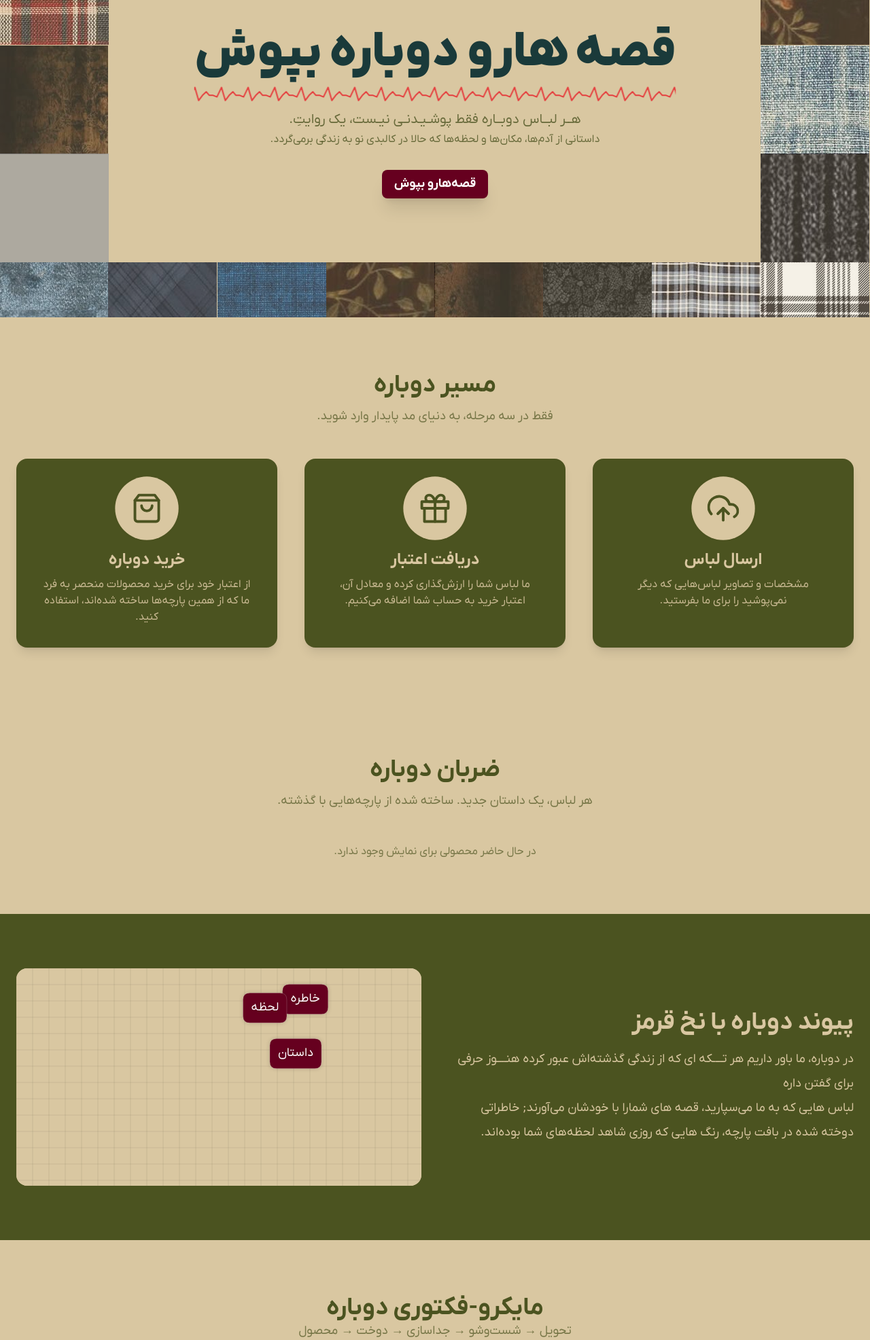
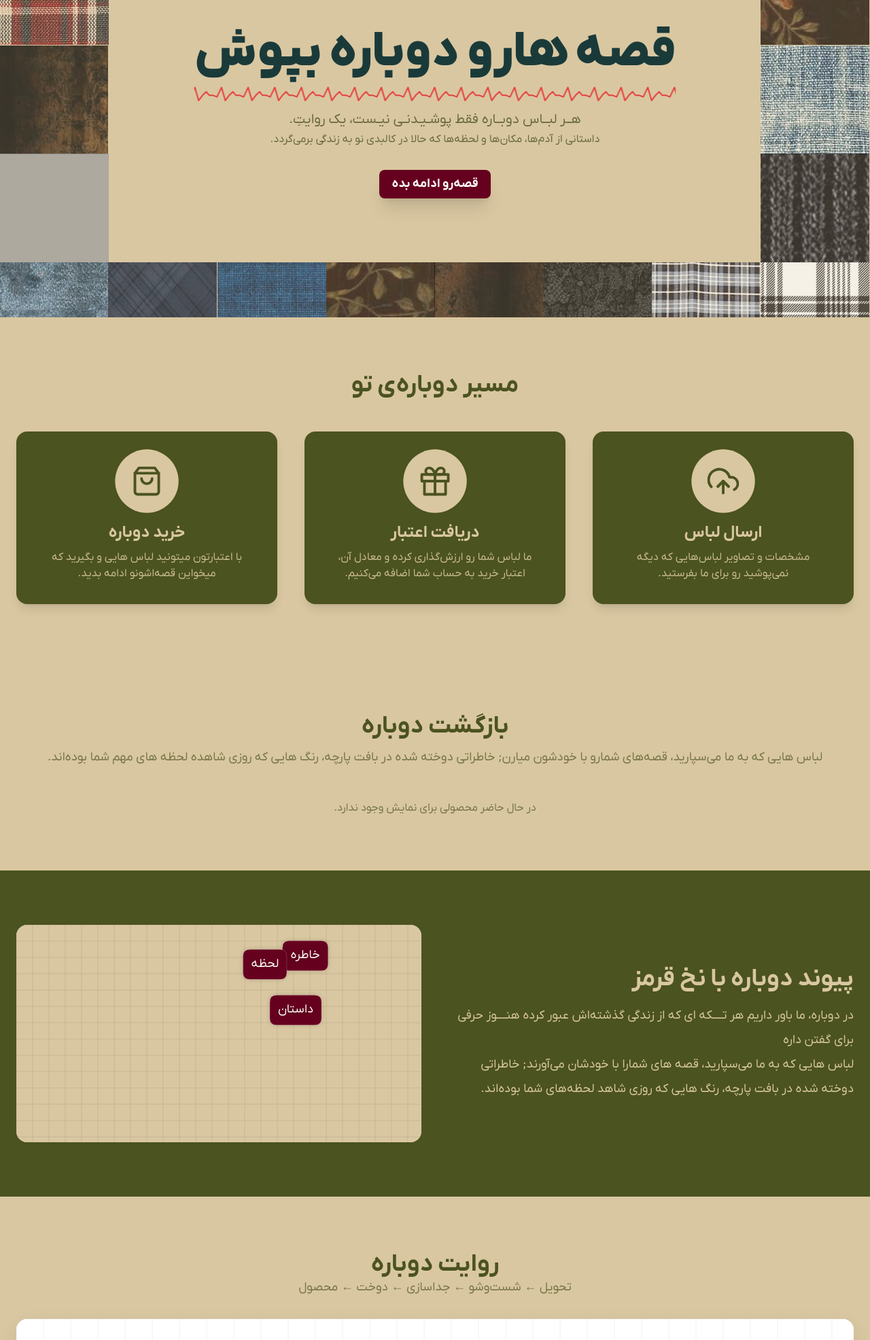
Before and after one commit to hirbodprime/dobare, a Django app: page / in a window 1280 px wide. Shown: the part 349-2321 px from the top of the page at 68% size. Run offline with Django 5.2, Linux system fonts and the light colour scheme; data that the repository does not hold is empty; a map, chart or similar area stays blank; some libraries are stand-ins or nearby versions; some web fonts are replaced.

Commit message:
شسیب

```diff
--- a/templates/index.html
+++ b/templates/index.html
@@ -282,7 +282,7 @@
 
 
           <div class="mt-10">
-            <button id="hero-cta-button" class="square-button btn-red font-bold py-4 px-10 text-lg hover:opacity-95 shadow-xl">قصه‌هارو بپوش</button>
+            <button id="hero-cta-button" class="square-button btn-red font-bold py-4 px-10 text-lg hover:opacity-95 shadow-xl">قصه‌رو ادامه بده</button>
           </div>
         </div>
       </section>
@@ -291,8 +291,8 @@
 <section id="how-it-works" class="bg-brand-secondary py-16 md:py-20 animated-section">
   <div class="container mx-auto px-6">
     <div class="text-center mb-12">
-      <h3 class="text-3xl sm:text-4xl font-bold text-brand-dark">مسیر دوباره</h3>
-      <p class="mt-3 text-lg text-brand-primary/70">فقط در سه مرحله، به دنیای مد پایدار وارد شوید.</p>
+      <h3 class="text-3xl sm:text-4xl font-bold text-brand-dark">مسیر دوباره‌ی تو</h3>
+      <!-- <p class="mt-3 text-lg text-brand-primary/70">فقط در سه مرحله.</p> -->
     </div>
 
     <div class="grid md:grid-cols-3 gap-8 md:gap-10 text-center">
@@ -303,7 +303,7 @@
         </div>
         <h4 class="text-xl sm:text-2xl font-bold mb-2 text-brand-light">ارسال لباس</h4>
         <p class="text-brand-light/90 text-sm sm:text-base">
-          مشخصات و تصاویر لباس‌هایی که دیگر نمی‌پوشید را برای ما بفرستید.
+          مشخصات و تصاویر لباس‌هایی که دیگه نمی‌پوشید رو برای ما بفرستید.
         </p>
       </div>
 
@@ -314,7 +314,7 @@
         </div>
         <h4 class="text-xl sm:text-2xl font-bold mb-2 text-brand-light">دریافت اعتبار</h4>
         <p class="text-brand-light/90 text-sm sm:text-base">
-          ما لباس شما را ارزش‌گذاری کرده و معادل آن، اعتبار خرید به حساب شما اضافه می‌کنیم.
+          ما لباس شما رو ارزش‌گذاری کرده و معادل آن، اعتبار خرید به حساب شما اضافه می‌کنیم.
         </p>
       </div>
 
@@ -325,7 +325,7 @@
         </div>
         <h4 class="text-xl sm:text-2xl font-bold mb-2 text-brand-light">خرید دوباره</h4>
         <p class="text-brand-light/90 text-sm sm:text-base">
-          از اعتبار خود برای خرید محصولات منحصر به فرد ما که از همین پارچه‌ها ساخته شده‌اند، استفاده کنید.
+          با اعتبارتون میتونید لباس هایی و بگیرید که میخواین قصه‌اشونو ادامه بدید.
         </p>
       </div>
     </div>
@@ -336,8 +336,8 @@
 <section id="products" class="py-16 md:py-20 animated-section">
   <div class="container mx-auto px-6">
     <div class="text-center mb-12">
-      <h3 class="text-3xl sm:text-4xl font-bold text-brand-dark">ضربان دوباره</h3>
-      <p class="mt-3 text-lg text-brand-primary/70">هر لباس، یک داستان جدید. ساخته شده از پارچه‌هایی با گذشته.</p>
+      <h3 class="text-3xl sm:text-4xl font-bold text-brand-dark">بازگشت دوباره</h3>
+      <p class="mt-3 text-lg text-brand-primary/70">لباس هایی که به ما می‌سپارید، قصه‌های شمارو با خودشون میارن; خاطراتی دوخته شده در بافت پارچه، رنگ هایی که روزی شاهده لحظه های مهم شما بوده‌اند.</p>
     </div>
 
     <div class="grid grid-cols-1 sm:grid-cols-2 lg:grid-cols-3 gap-8">
@@ -410,11 +410,11 @@
       <section id="micro-factory" class="py-16 md:py-20 animated-section">
         <div class="container mx-auto px-6">
           <div class="text-center mb-8">
-            <h3 class="text-3xl sm:text-4xl font-bold text-brand-dark">مایکرو-فکتوری دوباره</h3>
-            <p class="text-lg text-brand-primary/70">تحویل → شست‌وشو → جداسازی → دوخت →  محصول</p>
+            <h3 class="text-3xl sm:text-4xl font-bold text-brand-dark">روایت دوباره</h3>
+            <p class="text-lg text-brand-primary/70">تحویل  ← شست‌وشو  ← جداسازی  ← دوخت  ← محصول</p>
           </div>
           <canvas id="micro-factory-canvas"></canvas>
-          <p class="text-center text-sm text-brand-primary/60 mt-4">این نمای ساده، چرخهٔ داخلی را به‌صورت زنده و سبک نمایش می‌دهد.</p>
+          <!-- <p class="text-center text-sm text-brand-primary/60 mt-4">این نمای ساده، چرخهٔ داخلی را به‌صورت زنده و سبک نمایش می‌دهد.</p> -->
         </div>
       </section>
     </div>
@@ -546,9 +546,9 @@
           </div>
         </div>
       </div>
-      <div class="text-center text-brand-secondary/50 border-t border-brand-secondary/20 mt-8 pt-6">
-        <p>&copy; 1403 | تمام حقوق برای استارتاپ دوباره محفوظ است.</p>
-      </div>
+      <!-- <div class="text-center text-brand-secondary/50 border-t border-brand-secondary/20 mt-8 pt-6">
+        <p>&copy; 1404 | تمام حقوق دوباره برای شماست.</p>
+      </div> -->
     </div>
   </footer>
 <!-- Overlay: Upload progress -->
```
